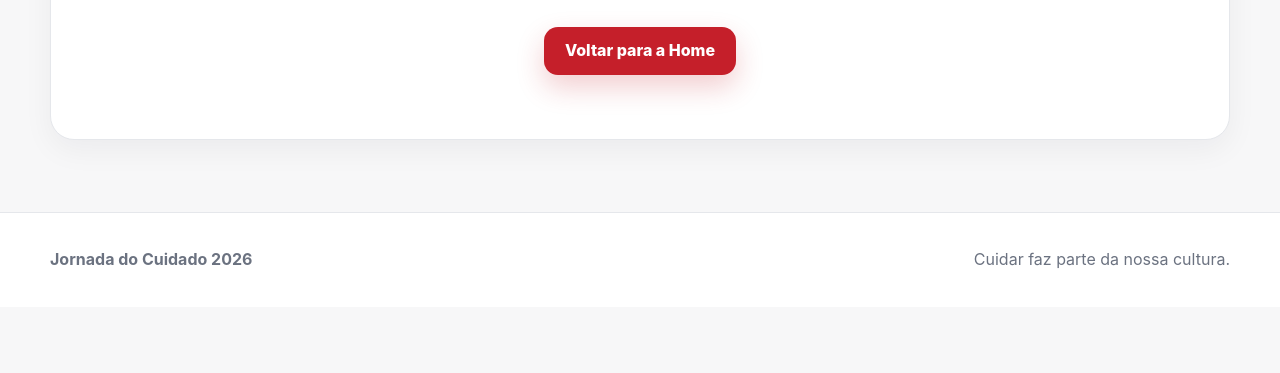
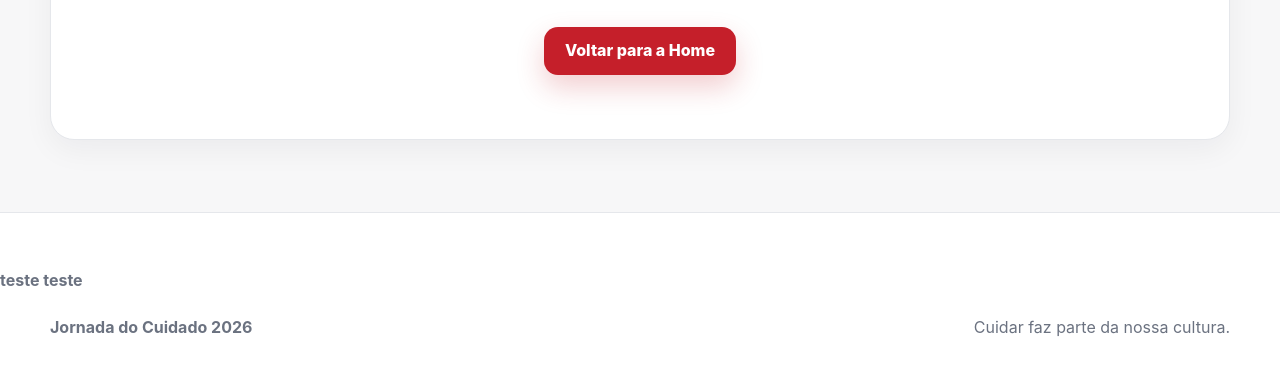
Before and after one commit to LINHARES-DEV-COLAB/jornada_do_cuidado, a plain HTML site: page dezembro-laranja.html in a window 1280 px wide. Shown: the part 763-1136 px from the top of the page. Before the commit the page ends 1070 px from the top, so only its background shows below. Drawn offline with Linux system fonts and the light colour scheme.

Commit message:
Update dezembro-laranja.html

```diff
--- a/dezembro-laranja.html
+++ b/dezembro-laranja.html
@@ -116,6 +116,7 @@ footer{padding:34px 0;border-top:1px solid var(--line);background:#fff;color:var
 <section><div class="container"><div class="card" style="text-align:center;padding:64px 28px"><div style="font-size:4rem">◉</div><h2>Landing page em desenvolvimento</h2><p>Esta página já está conectada à Home da Jornada do Cuidado e preparada para receber o conteúdo definitivo da campanha.</p><div class="actions" style="justify-content:center"><a class="btn btn-primary" href="index.html">Voltar para a Home</a></div></div></div></section>
 </main>
 <footer>
+  <h4>teste teste</h4>
   <div class="container footer-row">
     <strong>Jornada do Cuidado 2026</strong>
     <span>Cuidar faz parte da nossa cultura.</span>
```
